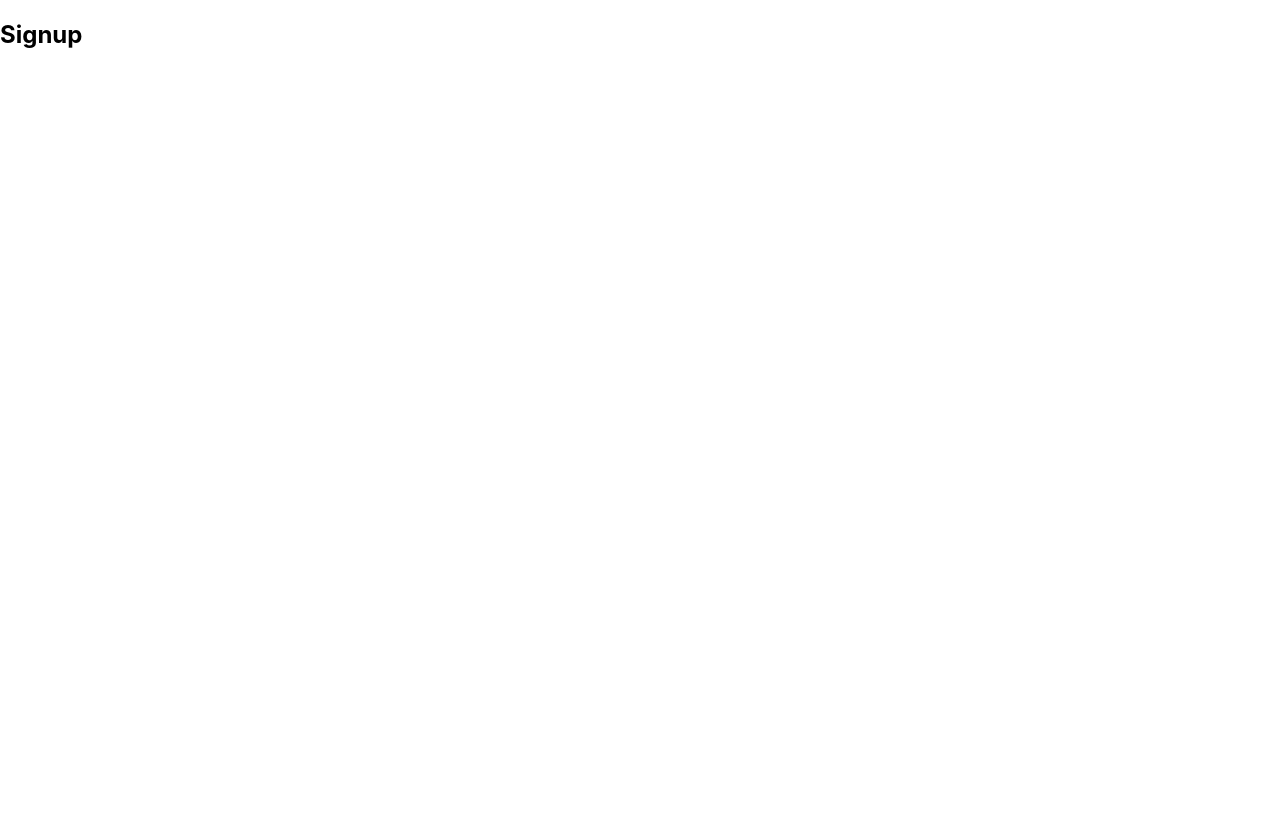
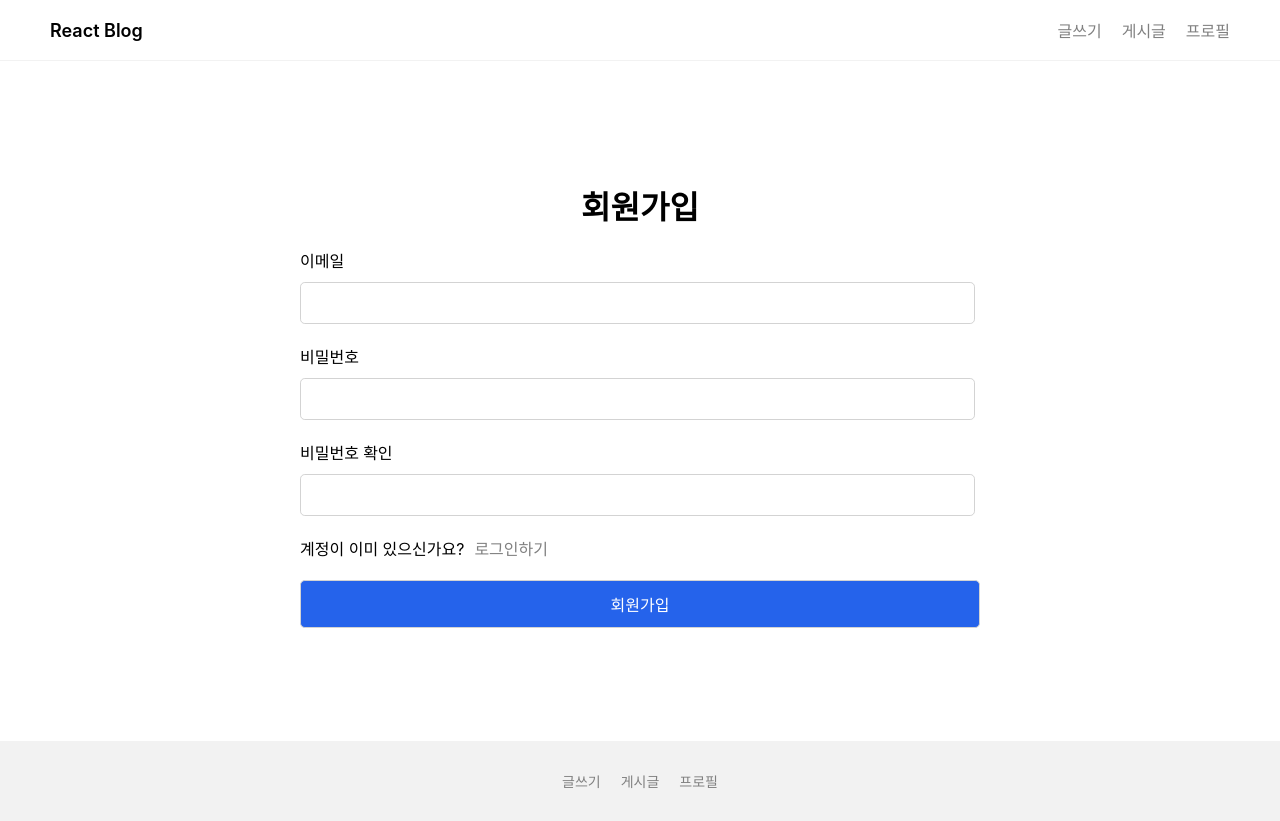
Before and after one commit to 5meang9/react-blog, a React (Create React App) app: page /signup in a window 1280 px wide. Before the commit the page ends 800 px from the top, so only its background shows below. Built offline with nearby package versions, Linux system fonts and the light colour scheme.

Commit message:
1. firebase 설치 및 로그인, 회원가입 페이지 레이아웃 완료 2. 인증받지 않은 사용자 접근 시, 로그인 페이지 노출되도록 라우터 수정

```diff
--- a/package.json
+++ b/package.json
@@ -11,6 +11,7 @@
     "@types/react": "^18.2.66",
     "@types/react-dom": "^18.2.22",
     "@types/react-router-dom": "^5.3.3",
+    "firebase": "^10.9.0",
     "react": "^18.2.0",
     "react-dom": "^18.2.0",
     "react-router-dom": "^6.22.3",
--- /dev/null
+++ b/src/components/LoginForm.tsx
@@ -0,0 +1,25 @@
+import { Link } from "react-router-dom"
+
+export default function LoginForm(){
+  return(
+    <form action="/post" method="POST" className="form form--lg">
+      <h1 className="form__title">로그인</h1>
+      <div className="form__block">
+        <label htmlFor="email">이메일</label>
+        <input type="email" name="email" id="email" required />
+      </div>
+      <div className="form__block">
+        <label htmlFor="password">비밀번호</label>
+        <input type="password" name="password" id="password" required />
+      </div>
+      <div className="form__block">
+        계정이 없으신가요?
+        <Link to="/signup" className="form__link">회원가입 하기</Link>
+      </div>
+      <div className="form__block">
+        <input type="submit" value="로그인" className="form__btn--submit" />
+      </div>
+    </form>
+  )
+
+}
--- a/src/components/PostForm.tsx
+++ b/src/components/PostForm.tsx
@@ -1,6 +1,6 @@
 export default function PostForm(){
   return(
-    <form action="post" method="POST" className="form">
+    <form action="/post" method="POST" className="form">
       <div className="form__block">
         <label htmlFor="title">제목</label>
         <input type="text" name="title" id="title" required />
--- a/src/components/Router.tsx
+++ b/src/components/Router.tsx
@@ -1,3 +1,5 @@
+import { useState } from 'react';
+
 import { Route, Routes, Navigate} from 'react-router-dom'
 import Home from 'pages/home';
 import PostList from 'pages/posts';
@@ -9,9 +11,14 @@ import LoginPage from 'pages/login';
 import SignupPage from 'pages/signup';
 
 export default function Router() {
+  // firebase Auth 가 인증되었으면 true로 변경해주는 로직 추가
+  const [isAuthenticated, setIsAuthenticated] = useState<boolean>(false);
+
   return (
     <>
       <Routes>
+        {isAuthenticated ? (
+          <>
             <Route path='/' element={<Home />} />
             <Route path='/posts' element={<PostList />} />
             <Route path='/posts/:id' element={<PostDetail/>} />
@@ -22,6 +29,15 @@ export default function Router() {
             <Route path='/signup' element={<SignupPage />} />
             {/* 정의하지 않은 path 를 입력했을 때 디폴트 루트 페이지 */}
             <Route path='*' element={<Navigate replace to="/" />} />
+          </>
+        ) : (
+          <>
+            <Route path='/login' element={<LoginPage />} />
+            <Route path='/signup' element={<SignupPage />} />
+            {/* 정의하지 않은 path 를 입력했을 때 디폴트 루트 페이지 */}
+            <Route path='*' element={<LoginPage />} />
+          </>
+        )}
       </Routes>
     </>
   );
--- /dev/null
+++ b/src/components/SignupForm.tsx
@@ -0,0 +1,28 @@
+import { Link } from "react-router-dom";
+
+export default function SignupForm(){
+  return(
+    <form action="/post" method="POST" className="form form--lg">
+      <h1 className="form__title">회원가입</h1>
+      <div className="form__block">
+        <label htmlFor="email">이메일</label>
+        <input type="email" name="email" id="email" required />
+      </div>
+      <div className="form__block">
+        <label htmlFor="password">비밀번호</label>
+        <input type="password" name="password" id="password" required />
+      </div>
+      <div className="form__block">
+        <label htmlFor="password__confirm">비밀번호 확인</label>
+        <input type="password" name="password__confirm" id="password__confirm" required />
+      </div>
+      <div className="form__block">
+        계정이 이미 있으신가요?
+        <Link to="/login" className="form__link">로그인하기</Link>
+      </div>
+      <div className="form__block">
+        <input type="submit" value="회원가입" className="form__btn--submit" />
+      </div>
+    </form>
+  )
+}
--- a/src/index.css
+++ b/src/index.css
@@ -407,3 +407,23 @@ input:checked + .carousel__slide-container .nav label {
 .form .form__btn--submit:hover{
   background-color: #1945a4;
 }
+
+/* login form */
+.form--lg{
+  min-height: 70vh;
+  margin-top:  10vh;
+}
+
+.form__title{
+  text-align: center;
+  margin-bottom: 4px;
+}
+.form__link{
+  margin-left: 10px;
+  text-decoration: none;
+  color: gray;
+}
+.form__link:focus,
+.form__link:hover{
+  color: black;
+}
--- a/src/pages/login/index.tsx
+++ b/src/pages/login/index.tsx
@@ -1,3 +1,13 @@
+import Footer from "components/Footer";
+import Header from "components/Header";
+import LoginForm from "components/LoginForm";
+
 export default function LoginPage(){
-  return <h2>Login</h2>;
+  return (
+    <>
+      <Header />
+      <LoginForm />
+      <Footer />
+    </>
+  )
 }
--- a/src/pages/signup/index.tsx
+++ b/src/pages/signup/index.tsx
@@ -1,3 +1,13 @@
+import Footer from "components/Footer";
+import Header from "components/Header";
+import SignupForm from "components/SignupForm";
+
 export default function SignupPage(){
-  return <h2>Signup</h2>;
+  return (
+    <>
+      <Header />
+      <SignupForm />
+      <Footer />
+    </>
+  );
 }
--- a/tsconfig.json
+++ b/tsconfig.json
@@ -26,6 +26,7 @@
   ],
   "paths":{
     "pages/*": ["pages/*"],
-    "components/*": ["components/*"]
+    "components/*": ["components/*"],
+    "firebaseApp/*":["firebaseApp/*"]
   }
 }
```
Also changed, not shown: src/firebaseApp.ts (added, +19 -0 lines), 2 other files (tests, documents, lock files or other folders). Lines whose indentation alone changed are shown as unchanged.
